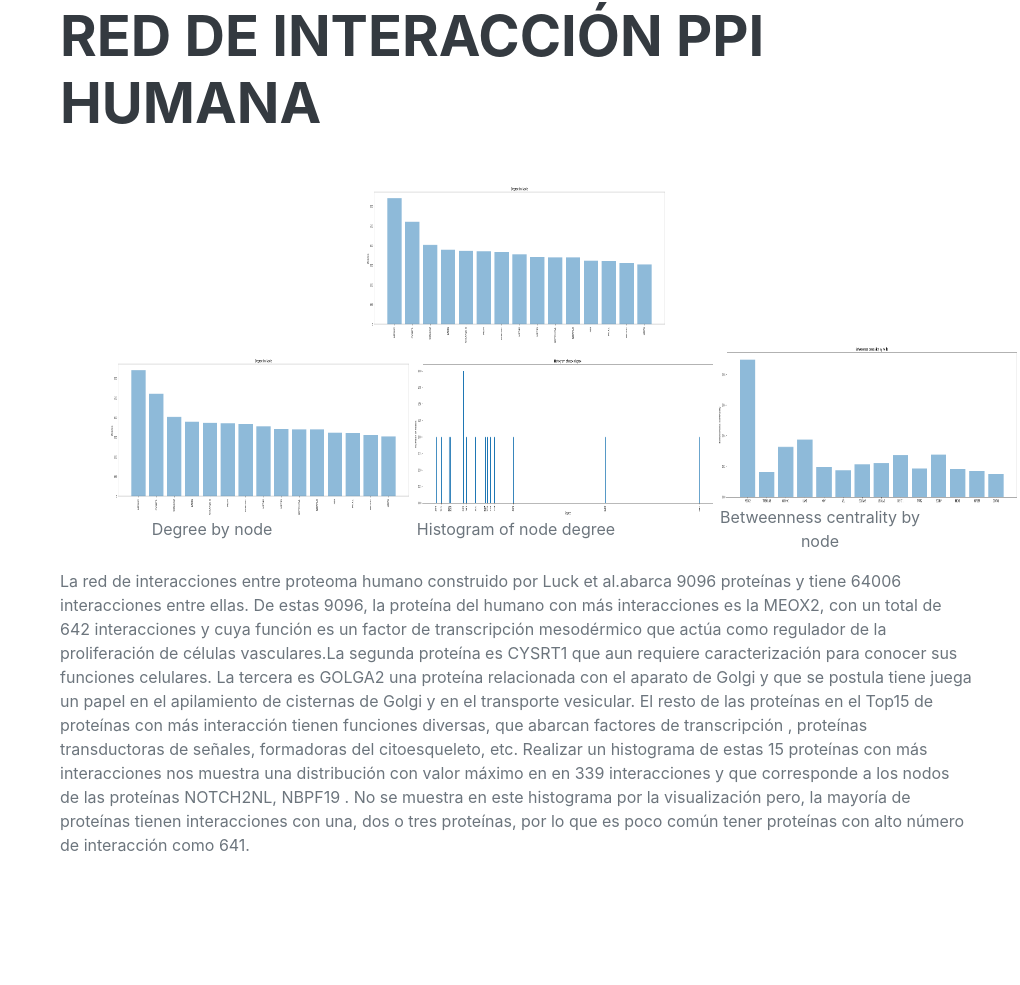
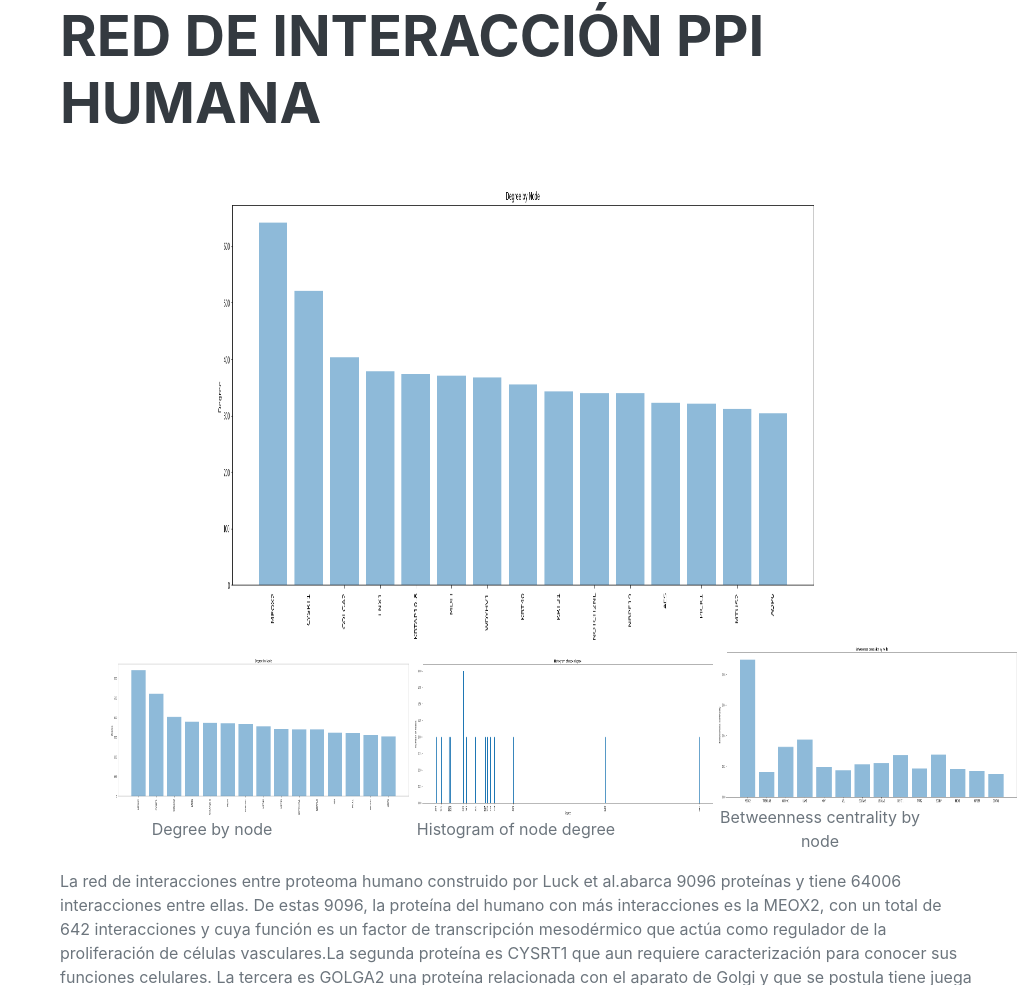
Before and after one commit to AlejandroRD98/NetworkBiology-C18, a plain HTML site: page index.html in a window 1280 px wide. Shown: the part 3043-4028 px from the top of the page, without its empty margins (260-1280 px from the left). Drawn offline with nearby package versions, Linux system fonts and the light colour scheme; a web font is replaced by a local one.

Commit message:
Update index.html

```diff
--- a/index.html
+++ b/index.html
@@ -140,7 +140,7 @@ Este fenómeno ha sido objeto de estudio debido a la actual pandemia causada por
                     <div class="d-flex flex-column flex-md-row justify-content-between mb-5">
                         <div class="flex-grow-1">
                                         <!--Right here-->
-                            <div align="center"><img src="./Human_PPIN_and_Drug_Bank/output_13_0.png"width="300" height="160"/></div>
+                            <div align="center"><img src="./Human_PPIN_and_Drug_Bank/output_13_0.png"width="600" height="460"/></div>
         <section class="fdb-block team-2">
   <div class="container">
     <div class="row text-center justify-content-center">
```
